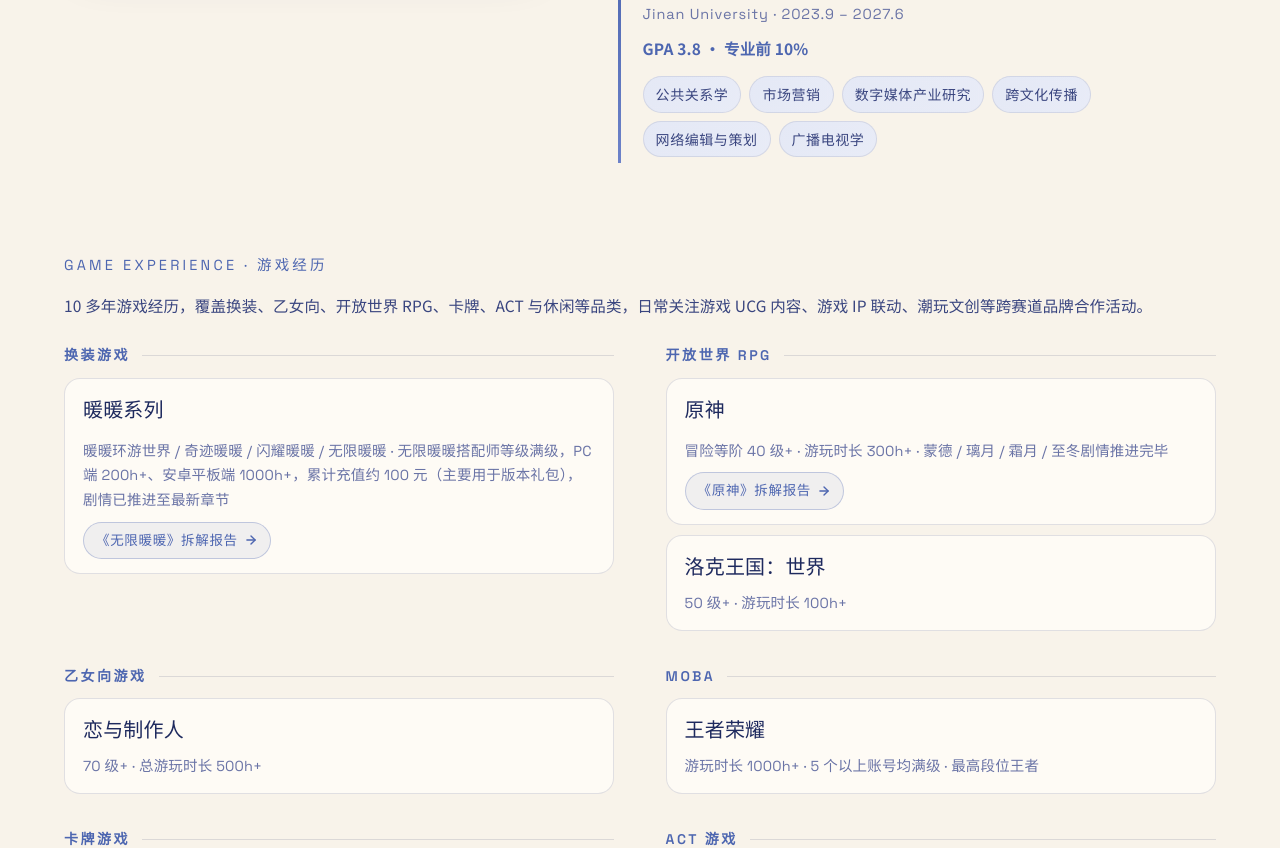
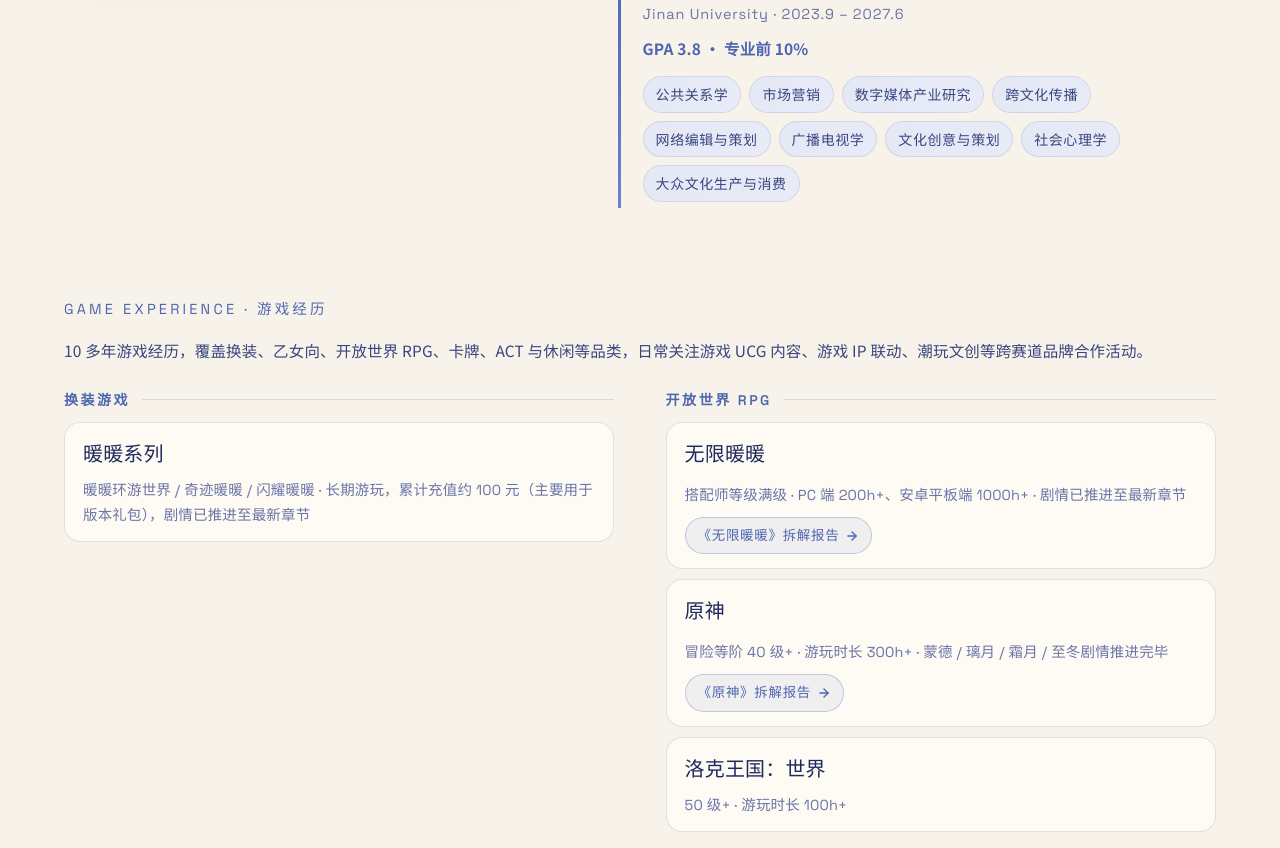
Before and after one commit to 321BUN/profolio1, a React (Vite) app in the folder portfolio-source/: page / in a window 1280 px wide. Shown: the part 1700-2548 px from the top of the page. Built offline with nearby package versions, Linux system fonts and the light colour scheme.

Commit message:
Add files via upload

```diff
--- a/portfolio-source/src/data/resume.js
+++ b/portfolio-source/src/data/resume.js
@@ -35,6 +35,9 @@
       '跨文化传播',
       '网络编辑与策划',
       '广播电视学',
+      '文化创意与策划',
+      '社会心理学',
+      '大众文化生产与消费',
     ],
   },
 }
@@ -51,7 +54,7 @@
     summary:
       '主导常驻活动改版与 4 场+ 线上运营活动落地，以竞品分析持续优化运营策略。',
     highlights: [
-      '活动策划与全流程推进：主导完成常驻活动改版，通过重构榜单机制与多层级任务体系拉动参与，活动上线后日均流水提升 36%；围绕营收、停留时长、关系沉淀三类目标协助推进 4 场+ 线上运营活动落地，撰写活动规则与宣发内容，统筹活动执行进度，协助跨部门资源配置。',
+      '活动策划与全流程推进：主导完成常驻活动改版，通过重构榜单机制与多层级任务体系拉动参与，活动上线后日均流水提升 36%；围绕营收、停留时长、关系沉淀三类目标协助推进 4 场+ 活动落地，负责前期策划、方案设计与内容宣发，统筹活动执行进度，协助跨部门资源配置。',
       '竞品追踪与分析：追踪同类产品的活动机制与用户反馈，输出竞品分析报告并持续优化策略，成功提炼可复用策略并推动落地。',
     ],
     metrics: [
@@ -214,14 +217,18 @@
       items: [
         {
           name: '暖暖系列',
-          note: '暖暖环游世界 / 奇迹暖暖 / 闪耀暖暖 / 无限暖暖 · 无限暖暖搭配师等级满级，PC 端 200h+、安卓平板端 1000h+，累计充值约 100 元（主要用于版本礼包），剧情已推进至最新章节',
-          report: { id: 'nikki', label: '《无限暖暖》拆解报告' },
+          note: '暖暖环游世界 / 奇迹暖暖 / 闪耀暖暖 · 长期游玩，累计充值约 100 元（主要用于版本礼包），剧情已推进至最新章节',
         },
       ],
     },
     {
       cat: '开放世界 RPG',
       items: [
+        {
+          name: '无限暖暖',
+          note: '搭配师等级满级 · PC 端 200h+、安卓平板端 1000h+ · 剧情已推进至最新章节',
+          report: { id: 'nikki', label: '《无限暖暖》拆解报告' },
+        },
         {
           name: '原神',
           note: '冒险等阶 40 级+ · 游玩时长 300h+ · 蒙德 / 璃月 / 霜月 / 至冬剧情推进完毕',
@@ -251,7 +258,7 @@
     {
       cat: 'ACT 游戏',
       items: [
-        { name: '双人成行', note: '全通关' },
+        { name: '双人成行', note: '游玩时长 100h+ · 全通关' },
       ],
     },
     {
```
